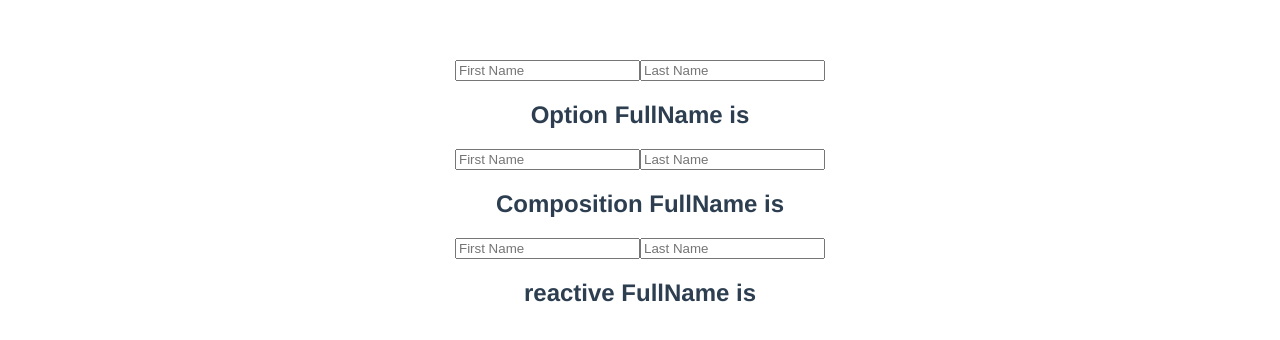
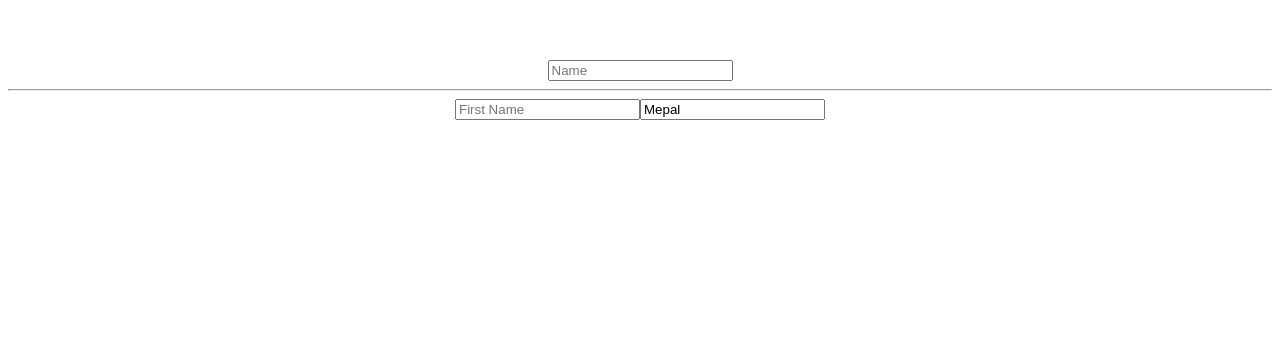
Before and after one commit to divyeshz/vue-composition-codevolution, a Vue app: page / in a window 1280 px wide. Shown: the top 340 px of the page. Built offline with nearby package versions, Linux system fonts and the light colour scheme.

Commit message:
Replacing Watchers (Part 1)

```diff
--- a/src/App.vue
+++ b/src/App.vue
@@ -1,14 +1,14 @@
 <template>
-  <Computed />
+  <Watch />
 </template>
 
 <script>
-import Computed from './components/Computed.vue'
+import Watch from './components/Watch.vue'
 
 export default {
   name: 'App',
   components: {
-    Computed
+    Watch
   }
 }
 </script>
--- /dev/null
+++ b/src/components/Watch.vue
@@ -0,0 +1,50 @@
+<template>
+    <div>
+        <!-- Options API -->
+        <input type="text" placeholder="Name" v-model="name">
+        <hr>
+        <input type="text" placeholder="First Name" v-model="firstName">
+        <input type="text" placeholder="Last Name" v-model="lastName">
+    </div>
+</template>
+
+<script>
+import { ref, watch } from 'vue'
+
+export default {
+    name: 'Watch',
+    setup() {
+        const firstName = ref('')
+        const lastName = ref('Mepal')
+
+        watch([firstName, lastName], (newValues, oldValues) => {
+            console.log('firstName Old value', oldValues[0]);
+            console.log('firstName New value', newValues[0]);
+            console.log('lastName Old value', oldValues[1]);
+            console.log('lastName New value', newValues[1]);
+        }, {
+            immediate: true,
+        })
+
+        return {
+            firstName,
+            lastName
+        }
+
+    },
+    data() {
+        return {
+            name: '',
+        }
+    },
+    watch: {
+        name(newValue, oldValue) {
+            console.log('Old value', oldValue);
+            console.log('New value', newValue);
+
+        }
+    },
+}
+</script>
+
+<style scoped></style>
```
